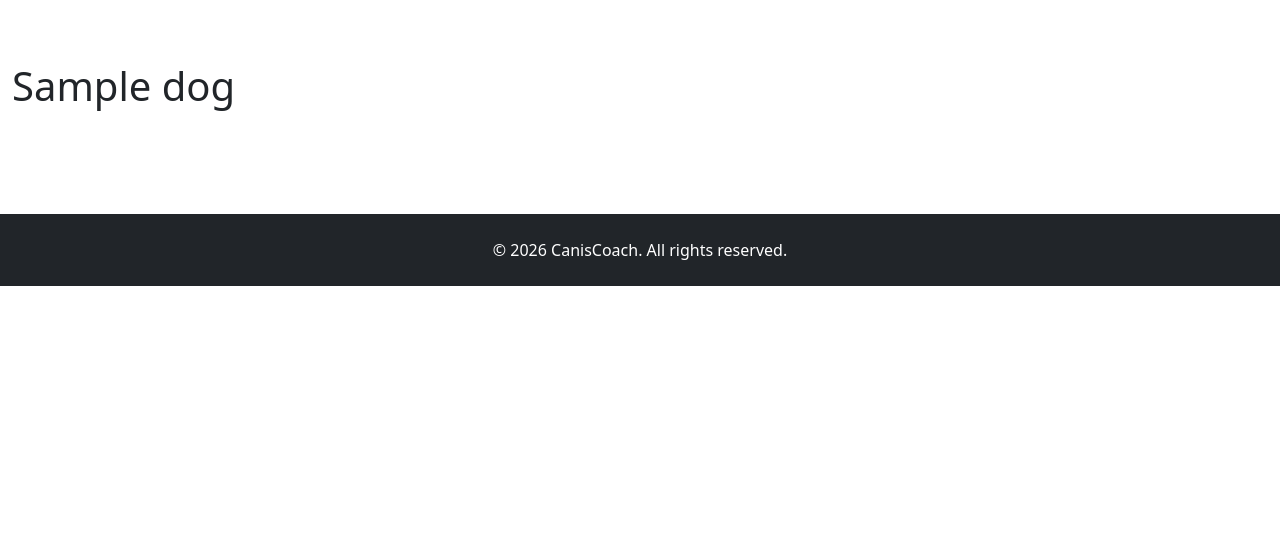
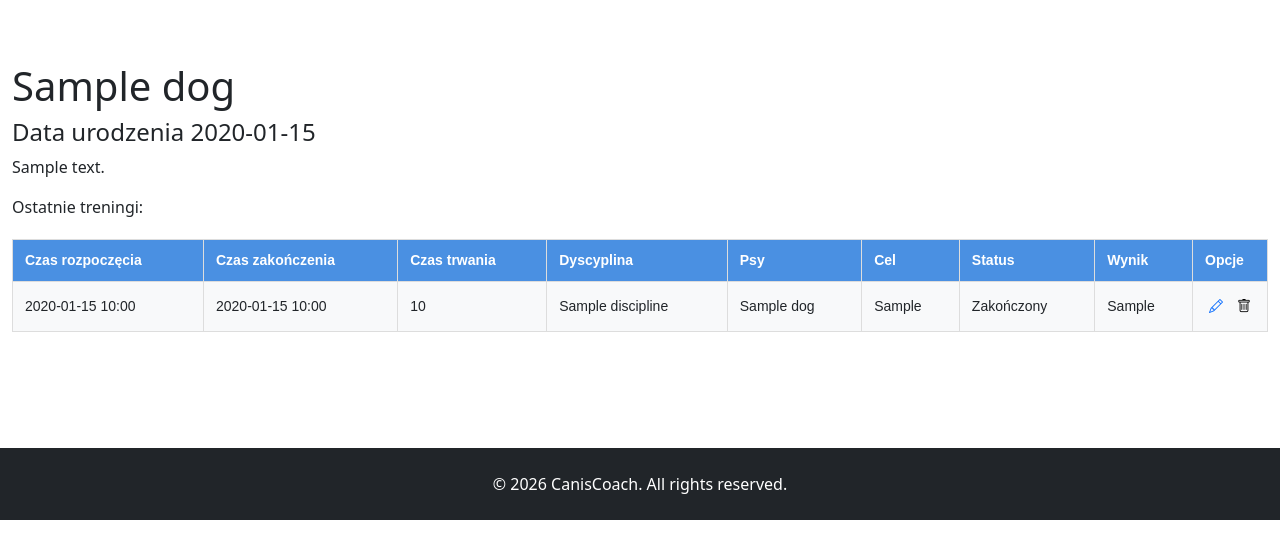
Before and after one commit to jberkowski/CanisCoach, a Flask app: page /dogs/dog/1 in a window 1280 px wide. Shown: the part 56-615 px from the top of the page. Run offline with Flask 3, Linux system fonts and the light colour scheme; the visitor is signed in with stand-in values (Sample User, id 1); tables that the repository leaves empty hold one stand-in row (values such as "Sample post").

Commit message:
Updated Dog view with additional data, including dogs workouts

```diff
--- a/app.py
+++ b/app.py
@@ -204,17 +204,39 @@ def edit_dog(dog_id):
 def dog(dog_id):
     """Display data about single dog"""
 
+    user_id = session["user_id"]
+
     # Check if this dog belongs to the user
     dog = Dog.query.filter_by(
         dog_id=dog_id,
-        dog_usr_id=session["user_id"]
+        dog_usr_id=user_id
     ).first()
+
+    # Get this dogs workouts
+    workouts = Workout.query.filter_by(
+        wout_dog_id=dog_id
+    )
+
+    disciplines = Discipline.query.all()
+    disc_dict = {d.disc_id: d.disc_name for d in disciplines}
+
+    dogs = Dog.query.filter_by(dog_usr_id=user_id).all()
+    dogs_dict = {d.dog_id: d.dog_name_short for d in dogs}
+
+    status_dict = {0: 'Zaplanowany', 1: 'Zakończony', 2: 'Anulowany'}
 
     if dog is None:
         flash("To nie Twój pies", "error")
         return redirect("/dogs")
 
-    return render_template("dog.html", dog=dog)
+    return render_template(
+        "dog.html",
+        dog=dog,
+        workouts=workouts,
+        disc_dict=disc_dict,
+        dogs_dict=dogs_dict,
+        status_dict=status_dict
+        )
 
 
 @app.route("/dogs/dog/<int:dog_id>/delete", methods=["POST"])
--- a/templates/dog.html
+++ b/templates/dog.html
@@ -7,8 +7,114 @@
 {% block main %}
 
 <h1>{{ dog.dog_name_full }}</h1>
+
 {% if dog.dog_name_full != dog.dog_name_short %}
     <h2>{{ dog.dog_name_short }}</h2>
 {% endif %}
 
+<h4>Data urodzenia {{ dog.dog_birth_date }}</h4>
+<p>{{ dog.dog_note }}</p>
+
+Ostatnie treningi:
+
+<div>
+        <table class="workouts-table">
+                <tr>
+                    <th>Czas rozpoczęcia</th>
+                    <th>Czas zakończenia</th>
+                    <th>Czas trwania</th>
+                    <th>Dyscyplina</th>
+                    <th>Psy</th>
+                    <th>Cel</th>
+                    <th>Status</th>
+                    <th>Wynik</th>
+                    <th>Opcje</th>
+                </tr>
+        {% for workout in workouts %}
+            {% if workout.wout_active %}
+                <tr class="clickable-row" data-href="{{ url_for('workout', wout_id=workout.wout_id) }}">
+                    <td>{{ workout.wout_start_datetime.strftime("%Y-%m-%d %H:%M") }}</td>
+                    <td>{{ workout.wout_end_datetime.strftime("%Y-%m-%d %H:%M") }}</td>
+                    <td>{{ workout.wout_duration_minutes }}</td>
+                    <td>{{ disc_dict[workout.wout_disc_id] }}</td>
+                    <td>{{ dogs_dict[workout.wout_dog_id] }}</td>
+                    <td>{{ workout.wout_focus }}</td>
+                    <td>{{ status_dict[workout.wout_status] }}</td>
+                    <td>
+                        {% if workout.wout_score %}
+                            {{ workout.wout_score }}
+                        {% endif %}
+                    </td>
+                    <td>
+                        <div class="workout-actions">
+
+                            <a
+                                href="{{ url_for('edit_workout', wout_id=workout.wout_id) }}"
+                                class="icon-button action-button"
+                                title="Edytuj"
+                            >
+                                <i class="bi bi-pencil"></i>
+                            </a>
+
+                            {% if workout.wout_status == 0 %}
+                                <form
+                                    action="{{ url_for('complete_workout', wout_id=workout.wout_id) }}"
+                                    method="post"
+                                    class="inline-form action-button"
+                                >
+                                    <button
+                                        type="submit"
+                                        class="icon-button"
+                                        title="Ukończ trening"
+                                    >
+                                        <i class="bi bi-check-lg"></i>
+                                    </button>
+                                </form>
+                            {% endif %}
+
+                            {% if workout.wout_status == 0 %}
+                                <form
+                                    action="{{ url_for('cancel_workout', wout_id=workout.wout_id) }}"
+                                    method="post"
+                                    class="inline-form action-button"
+                                >
+                                    <button
+                                        type="submit"
+                                        class="icon-button"
+                                        title="Anuluj trening"
+                                    >
+                                        <i class="bi bi-x"></i>
+                                    </button>
+                                </form>
+                            {% endif %}
+
+                            <form
+                                    action="{{ url_for('delete_workout', wout_id=workout.wout_id) }}"
+                                    method="post"
+                                    class="inline-form action-button"
+                                >
+                                    <button
+                                        type="submit"
+                                        class="icon-button"
+                                        title="Usuń trening"
+                                    >
+                                        <i class="bi bi-trash"></i>
+                                    </button>
+                                </form>
+                        </div>
+                    </td>
+                </tr>
+            {% endif %}
+        {% endfor %}
+        </table>
+    </div>
+
+    <script>
+        document.querySelectorAll(".clickable-row").forEach(row => {
+            row.addEventListener("click", () => {
+                window.location.href = row.dataset.href;
+            });
+        });
+    </script>
+
 {% endblock %}
```
